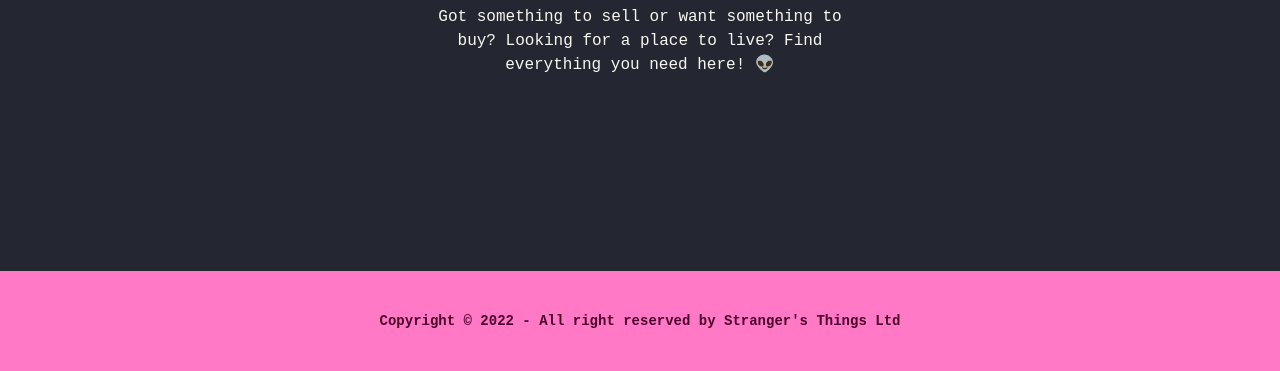
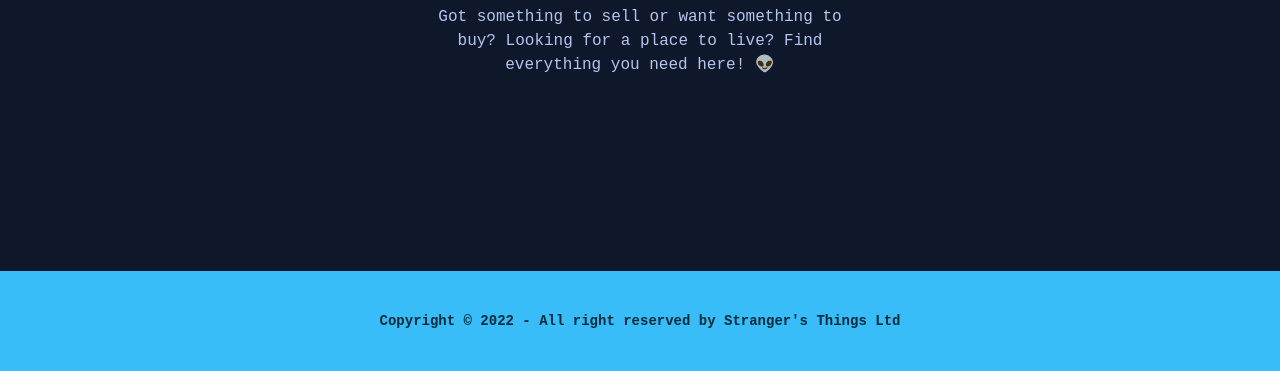
Before and after one commit to vincentpalomo/strangers-things, a React app: page / in a window 1280 px wide. Shown: the part 429-800 px from the top of the page. Built offline with nearby package versions, Linux system fonts and the light colour scheme.

Commit message:
updated rubric and changed some styling

```diff
--- a/public/index.html
+++ b/public/index.html
@@ -1,6 +1,6 @@
 <!DOCTYPE html>
 <html
-data-theme="dracula"
+data-theme="night"
 lang="en">
 <head>
   <meta charset="UTF-8">
--- a/src/components/Home.js
+++ b/src/components/Home.js
@@ -2,7 +2,7 @@ import React from 'react';
 
 const Home = () => {
   return (
-    <div className='hero h-full bg-base-200'>
+    <div className='hero h-full'>
       <div className='hero-content text-center'>
         <div className='max-w-md'>
           <h2 className='text-5xl font-bold'>Welcome to Stranger's Things</h2>
--- a/src/components/Messages.js
+++ b/src/components/Messages.js
@@ -27,7 +27,7 @@ const Messages = ({ token, postID }) => {
     history.goBack();
   };
   return (
-    <div className='hero min-h-screen bg-base-200'>
+    <div className='hero min-h-screen'>
       <div className='hero-content text-center'>
         <div className='max-w-md'>
           <form onSubmit={messages}>
```
Also changed, not shown: README.md.
